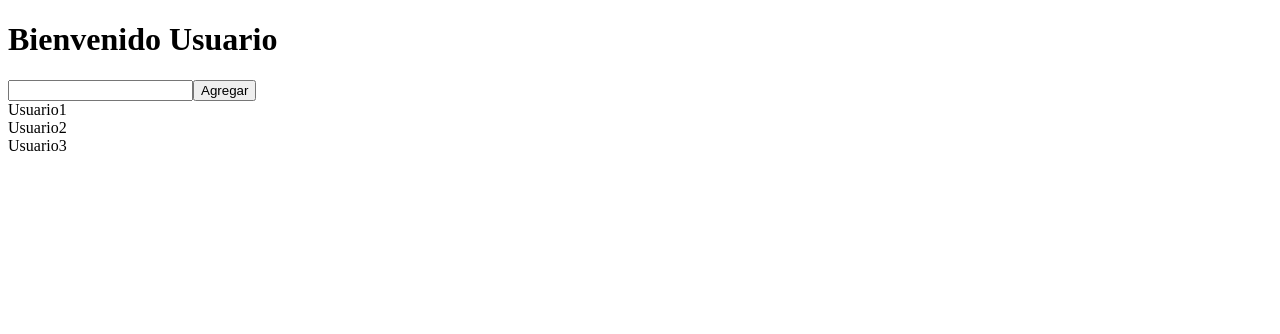
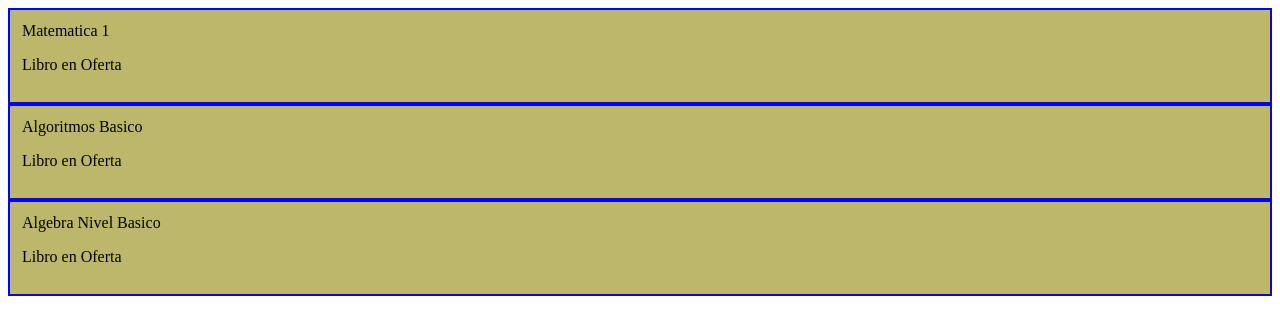
Before and after one commit to Orbp1403/Curso_Angular, an Angular app in the folder mi-web-app/: page / in a window 1280 px wide. Shown: the top 334 px of the page. Built offline with nearby package versions, Linux system fonts and the light colour scheme.

Commit message:
Prueba de la conexión entre componentes padres e hijos

```diff
--- a/mi-web-app/src/app/app.component.html
+++ b/mi-web-app/src/app/app.component.html
@@ -1 +1,4 @@
+<!--
 <app-usuario></app-usuario>
+-->
+<app-libros></app-libros>
--- a/mi-web-app/src/app/app.module.ts
+++ b/mi-web-app/src/app/app.module.ts
@@ -5,11 +5,15 @@
 import { AppComponent } from './app.component';
 import { UsuarioComponent } from './components/usuario/usuario.component';
 import { FormsModule } from '@angular/forms';
+import { LibrosComponent } from './components/libros/libros.component';
+import { LibroComponent } from './components/libro/libro.component';
 
 @NgModule({
   declarations: [
     AppComponent,
-    UsuarioComponent
+    UsuarioComponent,
+    LibrosComponent,
+    LibroComponent
   ],
   imports: [
     BrowserModule,
--- /dev/null
+++ b/mi-web-app/src/app/components/libro/libro.component.css
@@ -0,0 +1,5 @@
+.libro {
+    border: 2px solid blue;
+    padding: 12px;
+    background-color: darkkhaki;
+}
--- /dev/null
+++ b/mi-web-app/src/app/components/libro/libro.component.html
@@ -0,0 +1,8 @@
+<div class="libro">
+    <div>
+        {{ tituloLibro }}
+    </div>
+    <p>
+        Libro en Oferta
+    </p>
+</div>
--- /dev/null
+++ b/mi-web-app/src/app/components/libro/libro.component.ts
@@ -0,0 +1,14 @@
+import { Component, Input, OnInit } from '@angular/core';
+
+@Component({
+  selector: 'app-libro',
+  templateUrl: './libro.component.html',
+  styleUrls: ['./libro.component.css'],
+})
+export class LibroComponent implements OnInit {
+  @Input() tituloLibro: string = "";
+
+  constructor() {}
+
+  ngOnInit(): void {}
+}
--- /dev/null
+++ b/mi-web-app/src/app/components/libros/libros.component.html
@@ -0,0 +1 @@
+<app-libro *ngFor="let libro of libros" [tituloLibro]="libro"></app-libro>
--- /dev/null
+++ b/mi-web-app/src/app/components/libros/libros.component.ts
@@ -0,0 +1,14 @@
+import { Component, OnInit } from '@angular/core';
+
+@Component({
+  selector: 'app-libros',
+  templateUrl: './libros.component.html',
+  styleUrls: ['./libros.component.css'],
+})
+export class LibrosComponent implements OnInit {
+  libros = ['Matematica 1', 'Algoritmos Basico', 'Algebra Nivel Basico'];
+
+  constructor() {}
+
+  ngOnInit(): void {}
+}
```
Also changed, not shown: mi-web-app/src/app/components/libros/libros.component.css (added), 2 other files (tests, documents, lock files or other folders).
